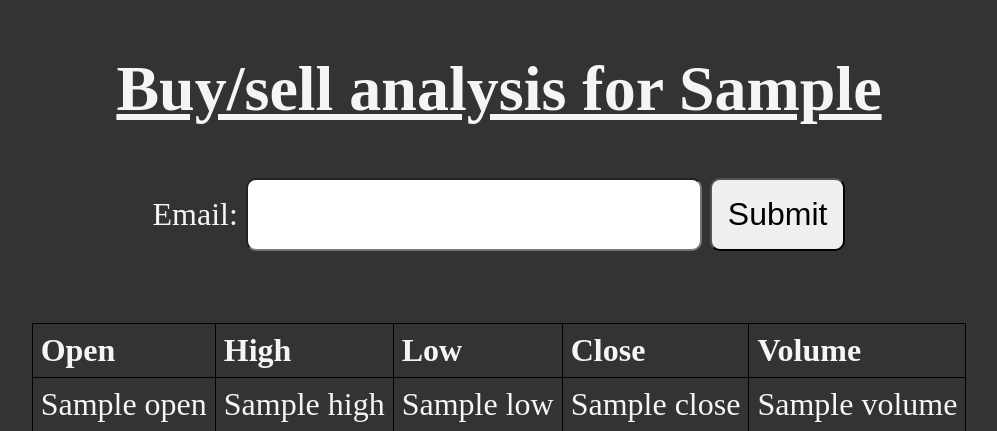
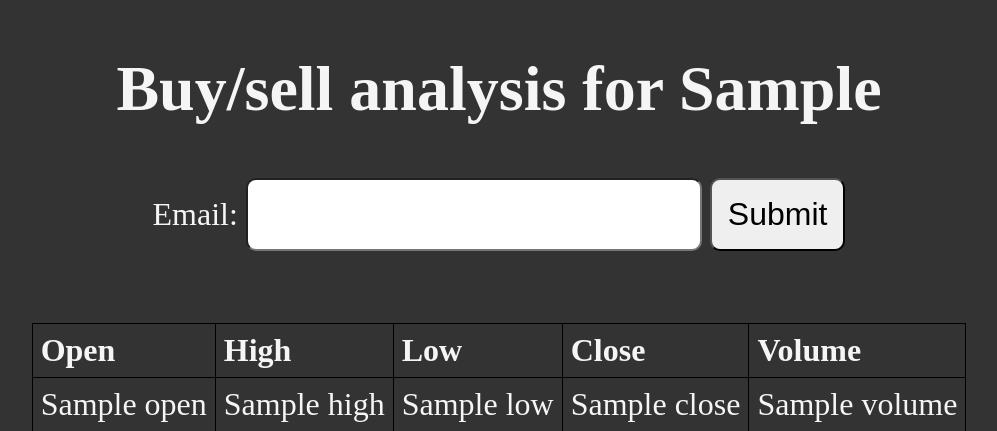
Before and after one commit to Dandata0101/mbs-Stock-signal-project, a Flask app: template templates/stock.html in a window 1280 px wide. Shown: the top 431 px of the page, without its empty margins (141-1138 px from the left). Run offline with Flask 3, Linux system fonts and the light colour scheme; the template is opened without the code that fills it: most values are stand-ins (such as "Sample title", 1, 10 or a date in 2020); parts of the project's set-up code (start-up, migrations or seed data) failed here and were passed over.

Commit message:
stock header1 update

```diff
--- a/templates/stock.html
+++ b/templates/stock.html
@@ -28,10 +28,8 @@
     </style>
 </head>
 <body>
-    <!-- Apply inline style for underlining -->
-    <h1 style="text-decoration: underline;">Buy/sell analysis for {{ tickerSymbol }}</h1>
+    <h1>Buy/sell analysis for {{ tickerSymbol }}</h1>
     <div class="email-form">
-        <!-- Adjust the form action to '/stock' and method to 'GET'. If sensitive data, consider using 'POST' -->
         <form action="/stock" method="GET">
             <label for="email">Email:</label>
             <input type="email" id="email" name="email" required>
```
